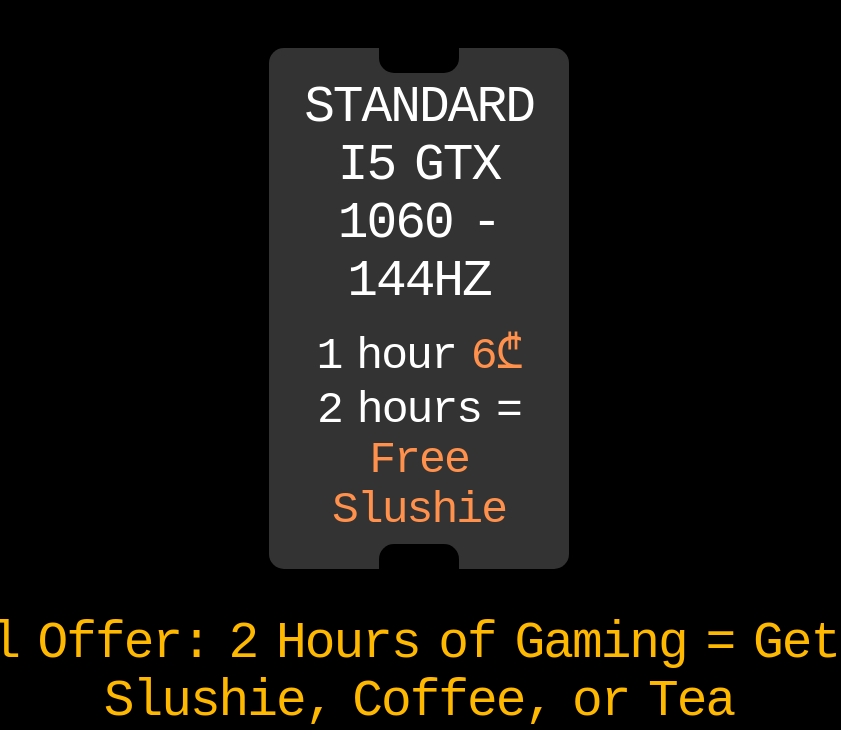
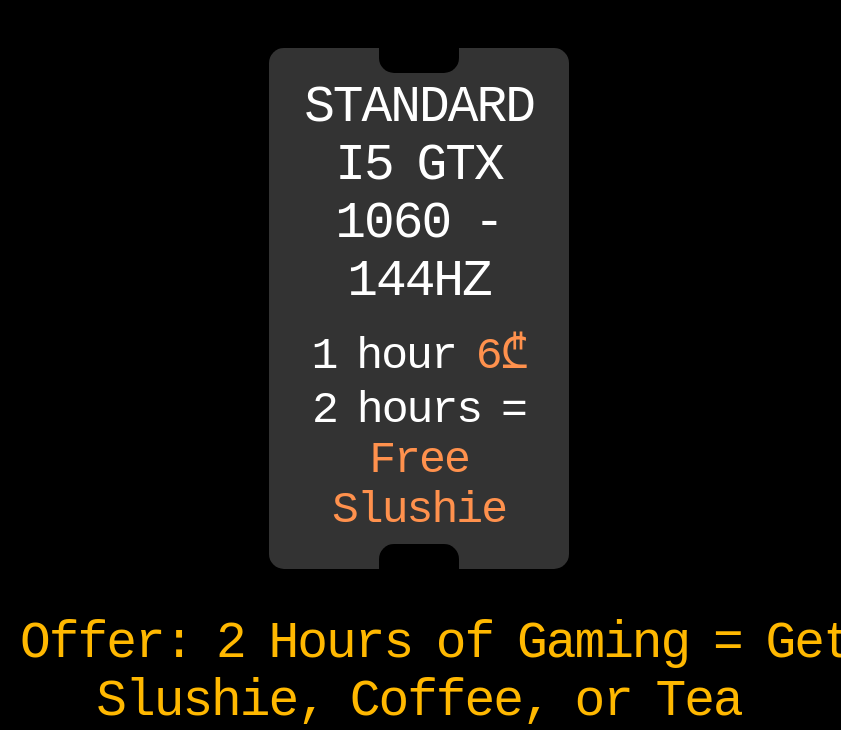
Before and after one commit to lmaisu/price-list-pc, a plain HTML site: page index.html in a window 1280 px wide. Shown: the part 792-1522 px from the top of the page, without its empty margins (221-1062 px from the left). Drawn offline with Linux system fonts and the light colour scheme.

Commit message:
Update index.html

```diff
--- a/index.html
+++ b/index.html
@@ -8,7 +8,7 @@
         body {
     font-family: 'Courier New', Courier, monospace;
     letter-spacing: -2px; /* Adjust spacing between letters */
-    word-spacing: -10px; /* Adjust spacing between words */
+    word-spacing: -5px; /* Adjust spacing between words */
     background-color: #000000;
     color: #ffffff;
     margin: 0;
```
